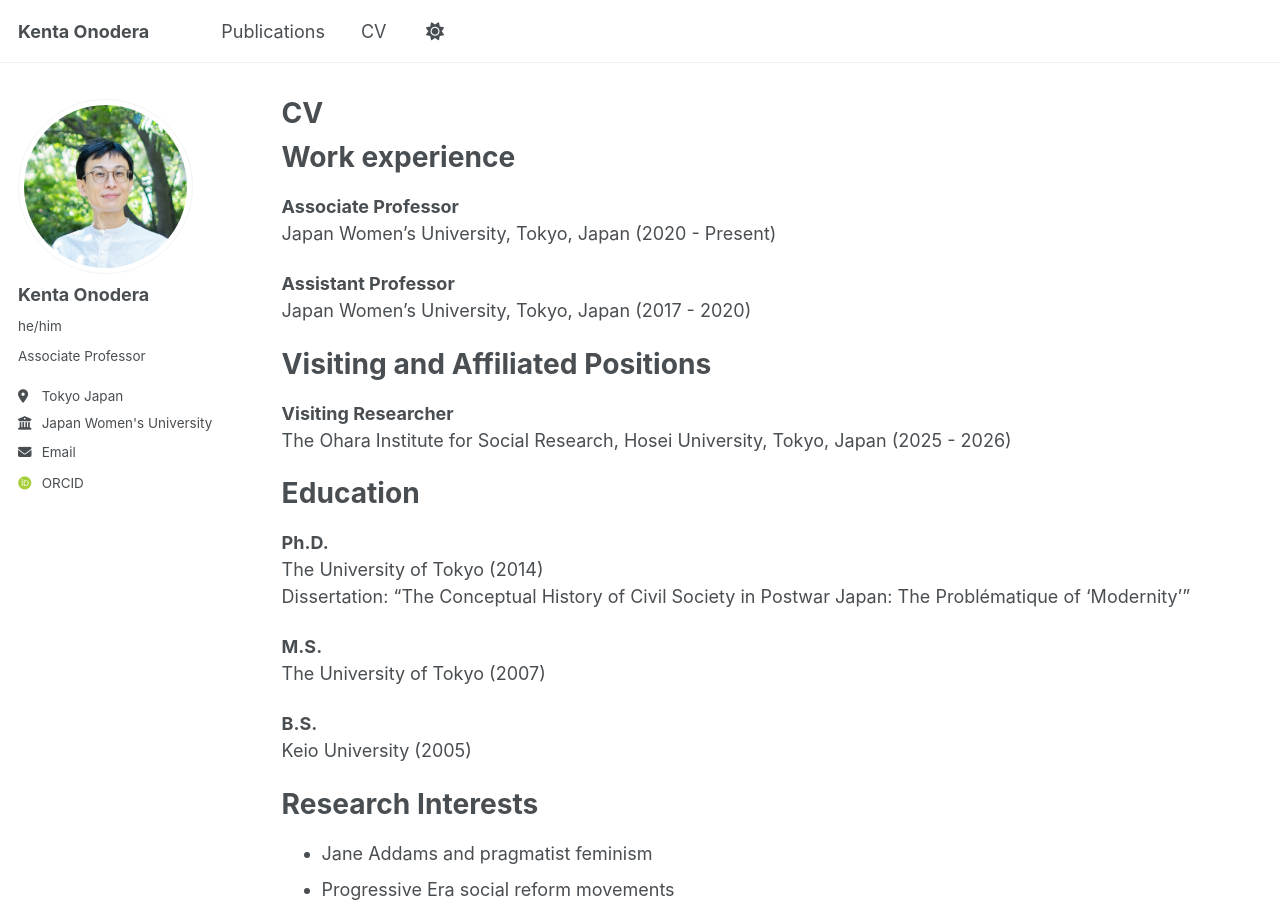
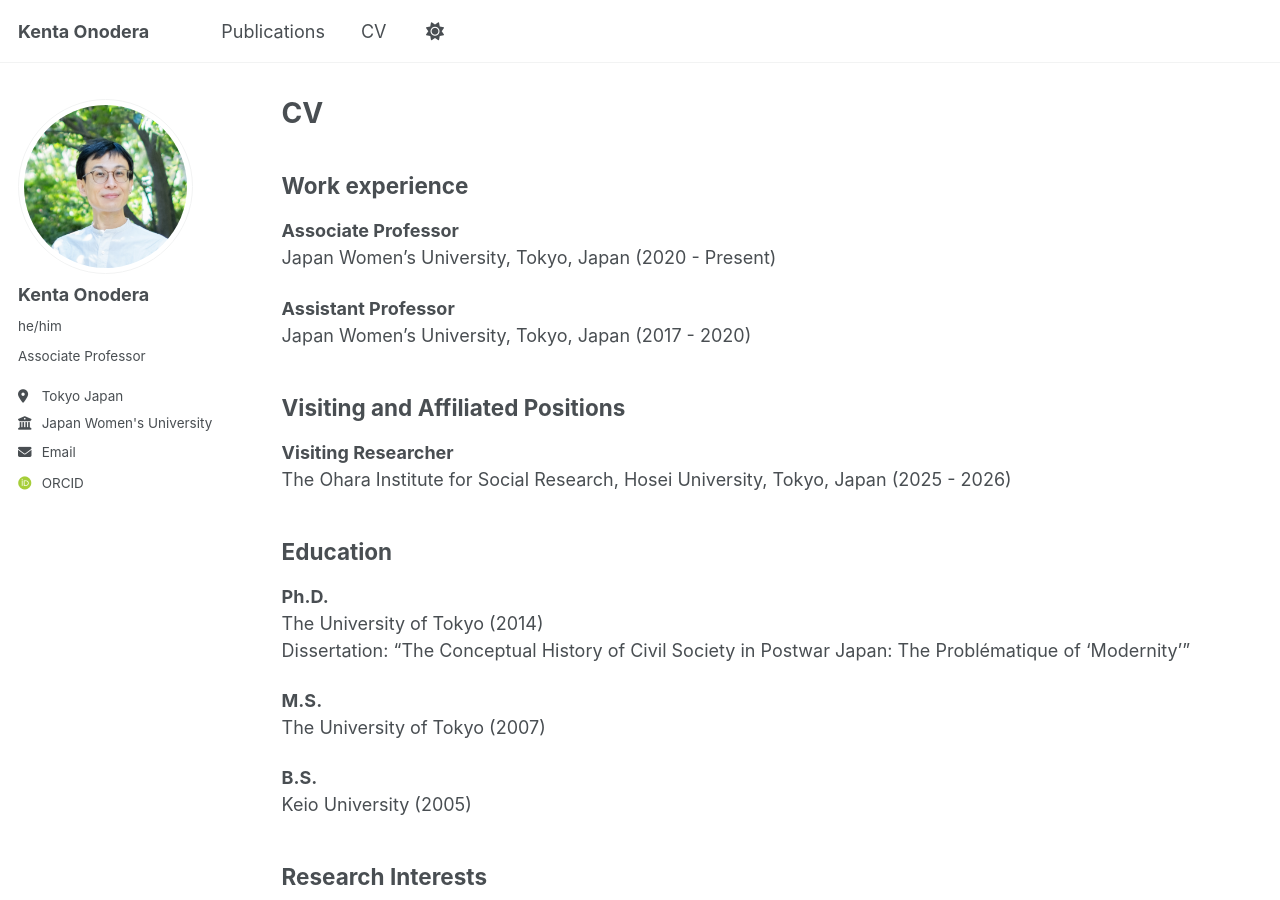
Before and after one commit to kenta-onodera/kenta-onodera.github.io, a Jekyll site: the page built from _pages/cv.md, in a window 1280 px wide and 900 px high. Built offline with Jekyll 4.4.1, drawn with Linux system fonts in a browser that asks for light colours; some web fonts are replaced; a script bundle is joined from its source files by our own code; library files that are not in the unit come from our copies.

Commit message:
Update cv.md

```diff
--- a/_pages/cv.md
+++ b/_pages/cv.md
@@ -6,18 +6,18 @@ author_profile: true
 redirect_from:
   - /resume
 ---
-# Work experience
+## Work experience
 **Associate Professor**
 Japan Women's University, Tokyo, Japan (2020 - Present)
 
 **Assistant Professor**
 Japan Women's University, Tokyo, Japan (2017 - 2020)
 
-# Visiting and Affiliated Positions
+## Visiting and Affiliated Positions
 **Visiting Researcher**
 The Ohara Institute for Social Research, Hosei University, Tokyo, Japan (2025 - 2026)
 
-# Education
+## Education
 **Ph.D.**
 The University of Tokyo (2014)
 Dissertation: "The Conceptual History of Civil Society in Postwar Japan: The Problématique of 'Modernity'"
@@ -28,16 +28,16 @@ The University of Tokyo (2007)
 **B.S.**
 Keio University (2005)
 
-# Research Interests
+## Research Interests
 - Jane Addams and pragmatist feminism
 - Progressive Era social reform movements
 - Hull House and settlement house movement
 - Mary Parker Follett and organizational theory
 
-# Publications
+## Publications
 {% include publications-list.md %}
 
-# Grants and Funding
+## Grants and Funding
 - **Grant-in-Aid for Scientific Research (C)**
 Japan Society for the Promotion of Science (JSPS)
 Project: "A Study of American First-Wave Feminist Political Thought from the Perspective of the Ethics of Care"
```
